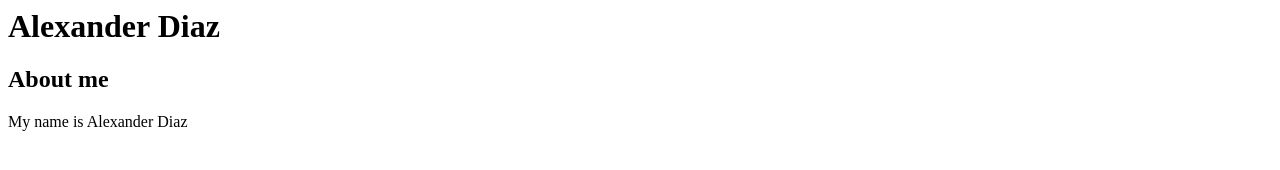
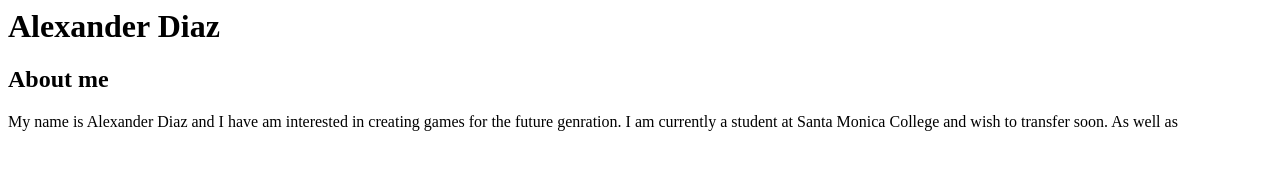
Before and after one commit to Diaz5-hub/Project, a plain HTML site: page index.html in a window 1280 px wide. Drawn offline with Linux system fonts and the light colour scheme.

Commit message:
Update index.html

```diff
--- a/index.html
+++ b/index.html
@@ -1,3 +1,4 @@
 <h1>Alexander Diaz</h1>
 <h2>About me</h2>
-  <p>My name is Alexander Diaz<p>
+  <p>My name is Alexander Diaz and I have am interested in creating games for the future genration. I am currently a student at Santa Monica College and wish to transfer soon.
+      As well as <p>
```
